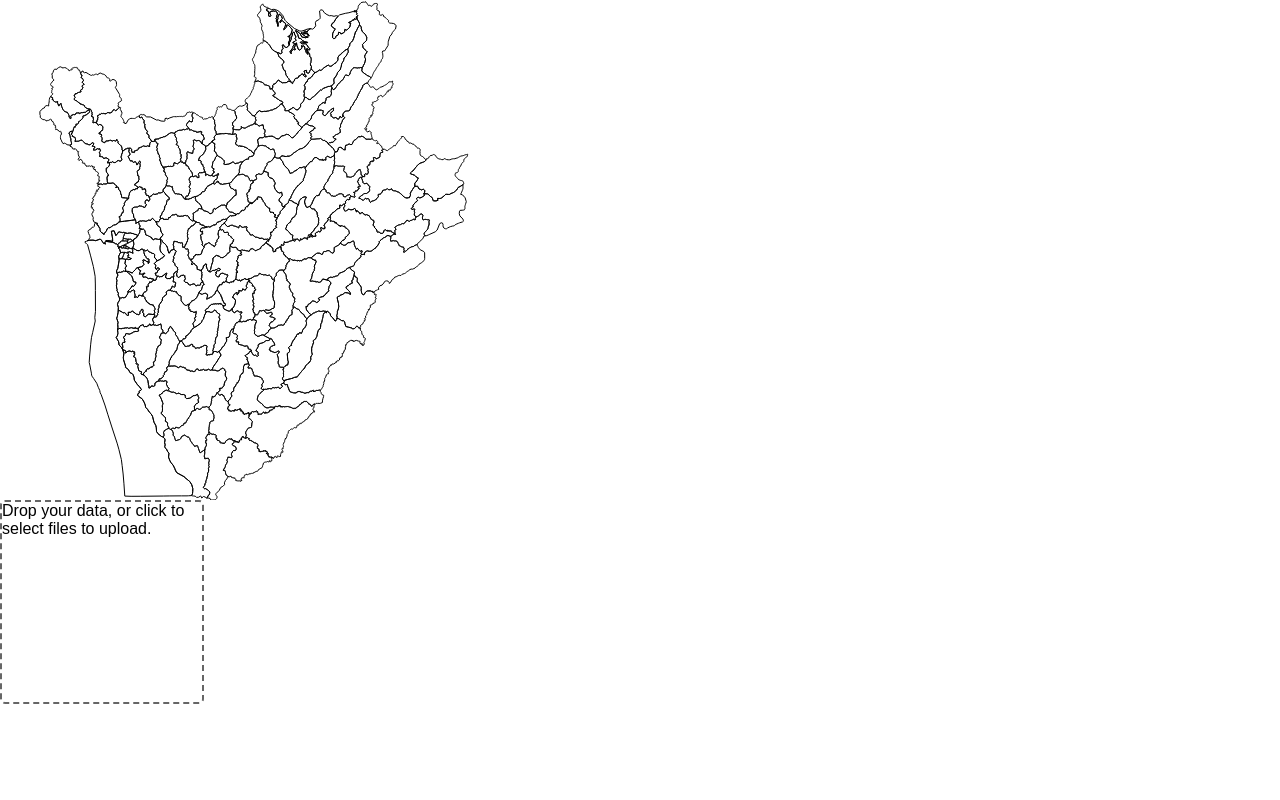
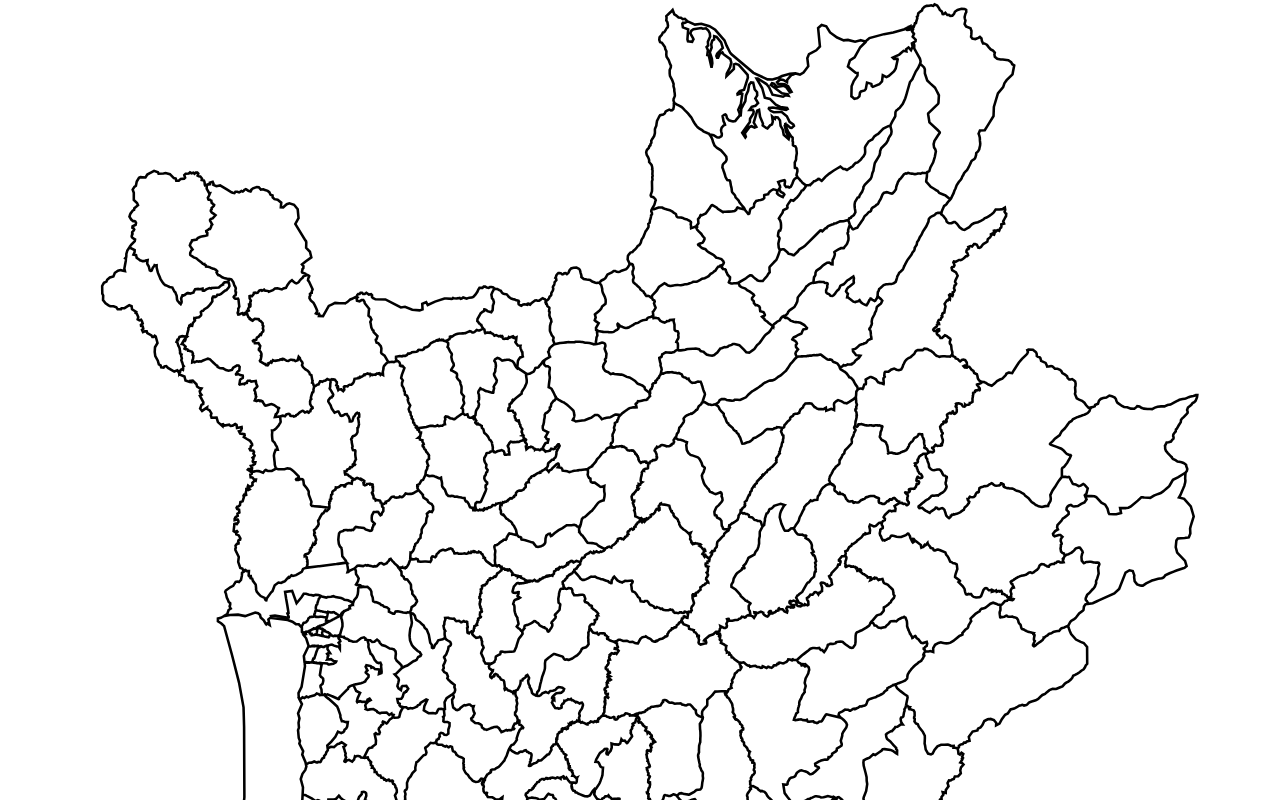
Before and after one commit to dballesteros7/peacehack16, a React (Create React App) app in the folder burundi-app/: page / in a window 1280 px wide. Shown: the top 800 px of the page. Built offline with nearby package versions, Linux system fonts and the light colour scheme.

Commit message:
Ensure map doesn't degrade on screens

```diff
--- /dev/null
+++ b/burundi-app/src/BurundiMap.css
@@ -0,0 +1,10 @@
+.map-container {
+  display: flex;
+  flex: 1 0 auto;
+  min-height: 500px;
+  min-width: 500px;
+}
+
+.map-container > svg {
+  flex: 1 0 auto;
+}
--- a/burundi-app/src/BurundiMap.js
+++ b/burundi-app/src/BurundiMap.js
@@ -2,6 +2,7 @@ import React, { Component } from 'react';
 import {geoPath, geoMercator} from 'd3-geo';
 const burundiTopo = require('./burundi.json');
 const burundiCommunes = require('./burundi-communes.json');
+import './BurundiMap.css';
 
 class BurundiMap extends Component {
 
@@ -13,13 +14,9 @@ class BurundiMap extends Component {
   }
 
   render() {
-    const style = {
-      width: '500px',
-      height: '500px'
-    };
     return (
-        <div style={style}>
-          <svg width="100%" height="100%">
+        <div className="map-container">
+          <svg viewBox="0 0 500 500" preserveAspectRatio="xMidYMid meet">
             <path stroke="black" fill="none"
                   d={this.state.communePath}></path>
           </svg>
```
